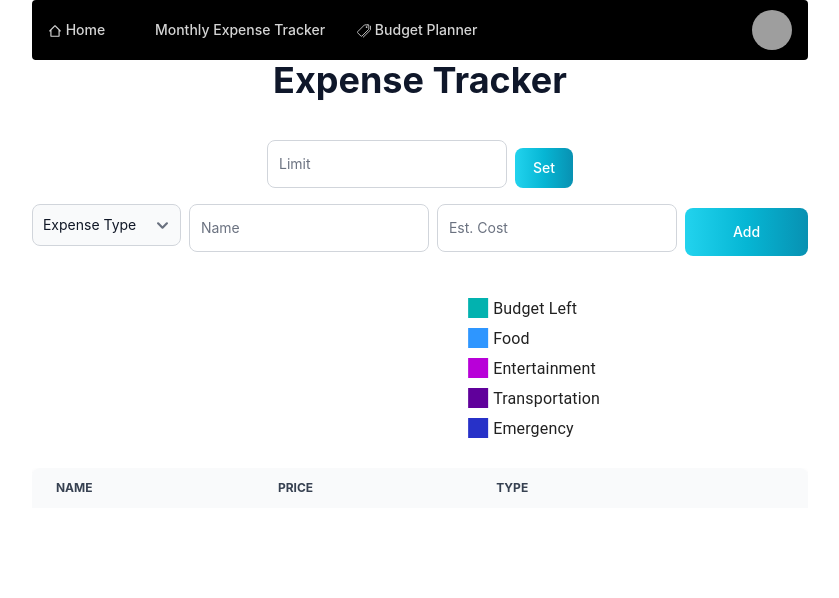
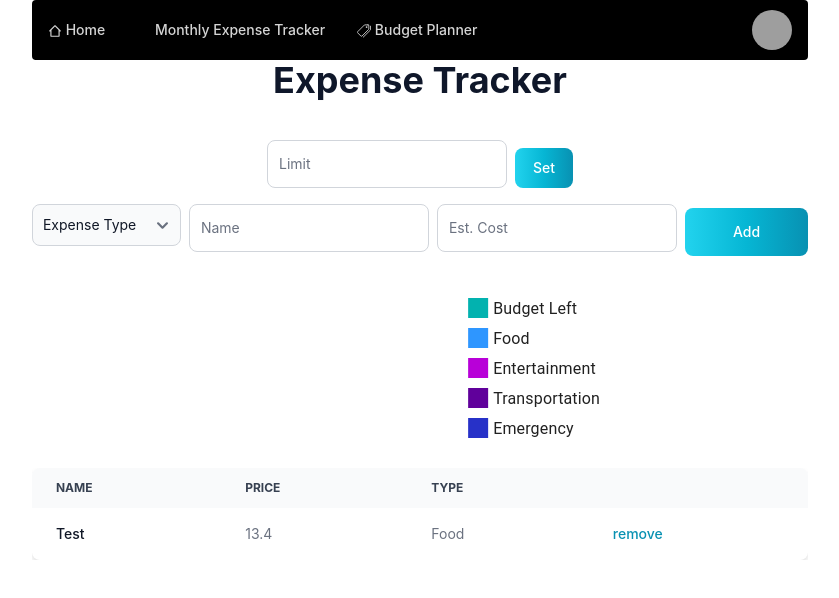
Before and after one commit to BrandonTuTwo2/walletwatcher, a React (Vite) app: page /expense in a window 1280 px wide. Shown: the top 598 px of the page, without its empty margins (220-1059 px from the left). Built offline with nearby package versions, Linux system fonts and the light colour scheme; grey boxes are pictures that could not be loaded; some icons are missing.

Commit message:
feat got started on the table

```diff
--- a/src/routes/expense-tracker.tsx
+++ b/src/routes/expense-tracker.tsx
@@ -3,9 +3,18 @@ import { FloatingLabel, Select, Button, Table, FloatingLabelColor } from "flowbi
 import { useState } from "react";
 import { PieChart } from '@mui/x-charts/PieChart';
 
+type tableData = {
+  name: string;
+  price: number;
+  type: "Food" | "Entertainment" | "Transportation" | "Emergency"
+}
+
 export const ExpenseTracker = () => {
   //const [curExpenseName, setCurExpenseName] = useState("");
   //const [curExpenseCost, setCurExpenseCost] = useState(0);
+  const [tableDisplay,setTableDisplay] = useState<tableData[]>([
+    {name: "Test", price: 13.4, type: "Food"}
+  ])
   const [limit, setLimit] = useState(0.0)
   const [budget, setBudget] = useState(0.0)
   const [foodCost, setFoodCost] = useState(0.0)
@@ -63,10 +72,10 @@ export const ExpenseTracker = () => {
           type: { value: string};
         }
         const total = foodCost + entCost + transCost + emergCost + parseFloat(target.cost.value);
-
         console.log(target.name.value);
         console.log(target.cost.value);
         console.log(target.type.value);
+
         if (total <= limit) {
           setBudget(budget - parseFloat(target.cost.value))
           if (target.type.value === "Food") {
@@ -87,8 +96,6 @@ export const ExpenseTracker = () => {
             setEmergCost(temp);
           }
         }
-
-
       }}>
         <Select id="expenseType" required name="type">
           <option>Expense Type</option>
@@ -126,12 +133,20 @@ export const ExpenseTracker = () => {
             </Table.HeadCell>
           </Table.Head>
           <Table.Body className="divide-y">
-            <Table.Row className=" dark:border-gray-700 dark:bg-gray-800">
-            </Table.Row>
-            <Table.Row className="dark:border-gray-700 dark:bg-gray-800">
-            </Table.Row>
-            <Table.Row className="dark:border-gray-700 dark:bg-gray-800">
-            </Table.Row>
+            {tableDisplay.map(element =>(
+              <Table.Row className=" dark:border-gray-700 dark:bg-gray-800">
+                            <Table.Cell className="whitespace-nowrap font-medium text-gray-900 dark:text-white">
+                  {element.name}
+                </Table.Cell>
+                <Table.Cell>{element.price}</Table.Cell>
+                <Table.Cell>{element.type}</Table.Cell>
+                <Table.Cell>
+                  <a href="#" className="font-medium text-cyan-600 hover:underline dark:text-cyan-500">
+                    remove
+                  </a>
+                </Table.Cell>
+              </Table.Row>
+            ))}
           </Table.Body>
         </Table>
       </div>
```
